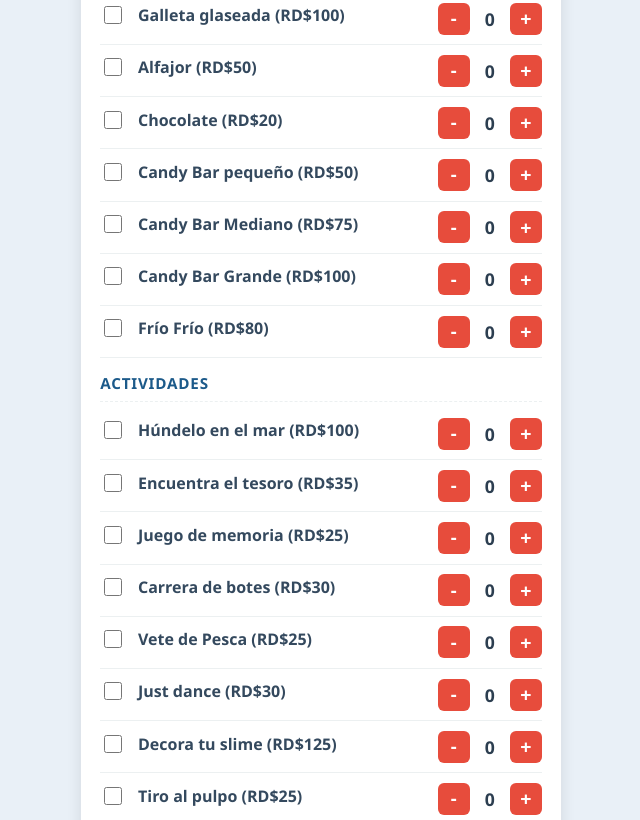
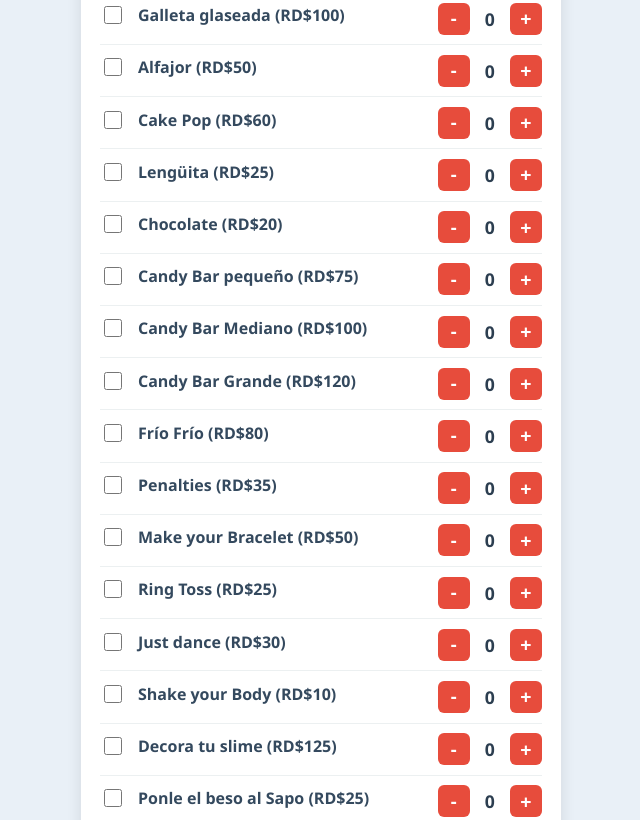
Before and after one commit to mariaoralora/caja-1-def, a plain HTML site: page index.html in a window 1280 px wide. Shown: the part 887-1707 px from the top of the page, without its empty margins (319-959 px from the left). Drawn offline with Linux system fonts and the light colour scheme.

Commit message:
Update item prices and add new items in index.html

```diff
--- a/index.html
+++ b/index.html
@@ -330,26 +330,30 @@
       { nombre: "Donas", precio: 50 },
       { nombre: "Galleta glaseada", precio: 100 },
       { nombre: "Alfajor", precio: 50 },
+      { nombre: "Cake Pop", precio: 60 },
+      { nombre: "Lengüita", precio: 25 },
       { nombre: "Chocolate", precio: 20 },
-      { nombre: "Candy Bar pequeño", precio: 50 },
-      { nombre: "Candy Bar Mediano", precio: 75 },
-      { nombre: "Candy Bar Grande", precio: 100 },
+      { nombre: "Candy Bar pequeño", precio: 75 },
+      { nombre: "Candy Bar Mediano", precio: 100 },
+      { nombre: "Candy Bar Grande", precio: 120 },
       { nombre: "Frío Frío", precio: 80 },
-      { nombre: "Húndelo en el mar", precio: 100 },
-      { nombre: "Encuentra el tesoro", precio: 35 },
-      { nombre: "Juego de memoria", precio: 25 },
-      { nombre: "Carrera de botes", precio: 30 },
-      { nombre: "Vete de Pesca", precio: 25 },
+      { nombre: "Penalties", precio: 35 },
+      { nombre: "Make your Bracelet", precio: 50 },
+      { nombre: "Ring Toss", precio: 25 },
       { nombre: "Just dance", precio: 30 },
+      { nombre: "Shake your Body", precio: 10 },
       { nombre: "Decora tu slime", precio: 125 },
-      { nombre: "Tiro al pulpo", precio: 25 },
+      { nombre: "Ponle el beso al Sapo", precio: 25 },
       { nombre: "Pinta carita", precio: 30 },
       { nombre: "Inflables", precio: 50 },
       { nombre: "Videojuegos", precio: 35 },
       { nombre: "Simulador", precio: 60 },
       { nombre: "Realidad virtual", precio: 100 },
-      { nombre: "Polaroid", precio: 100 },
+      { nombre: "Photobooth", precio: 100 },
       { nombre: "Foto digital", precio: 60 },
+      { nombre: "Serenata", precio: 40 },
+      { nombre: "Rosa", precio: 80 },
+      { nombre: "Carta", precio: 50 },
       { nombre: "VIP", precio: 100 },
       { nombre: "Entrada", precio: 25 }
     ];
```
